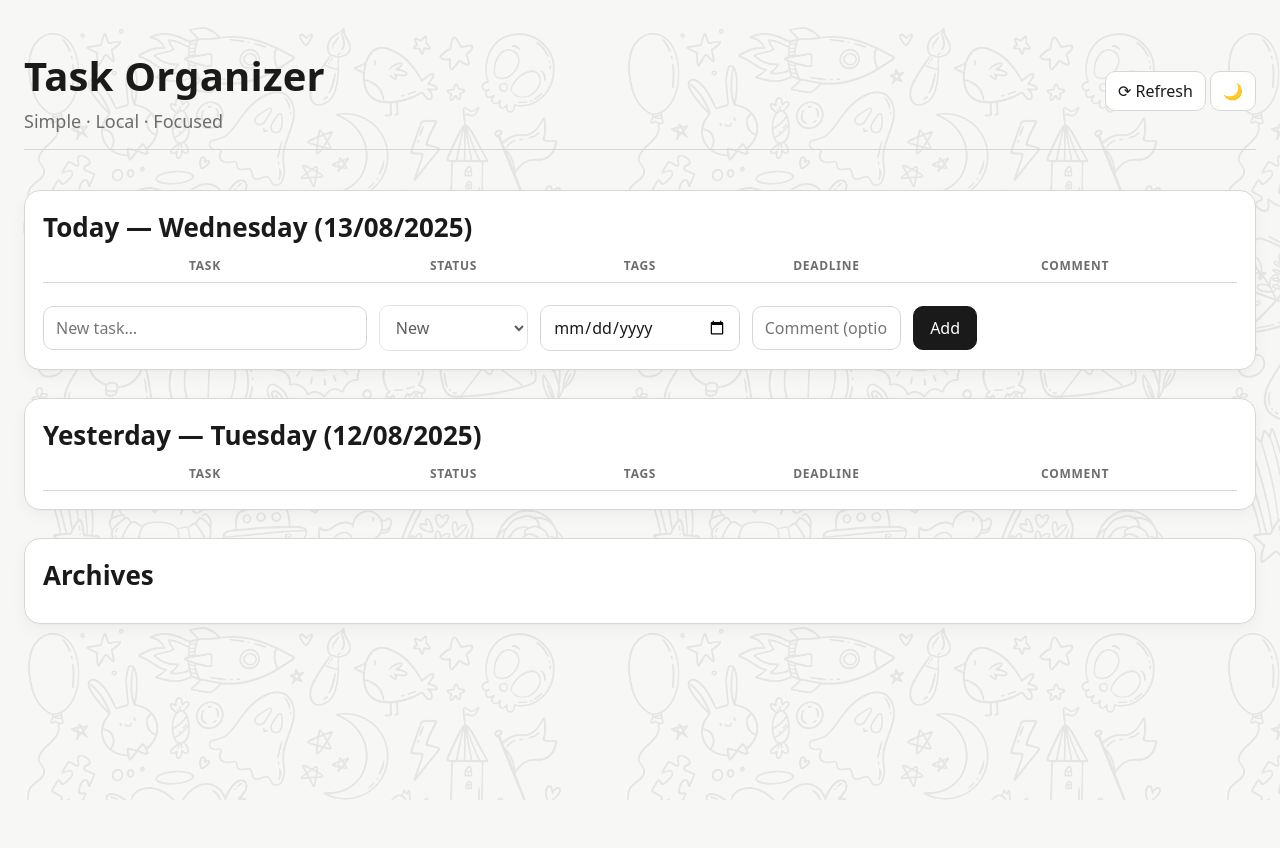
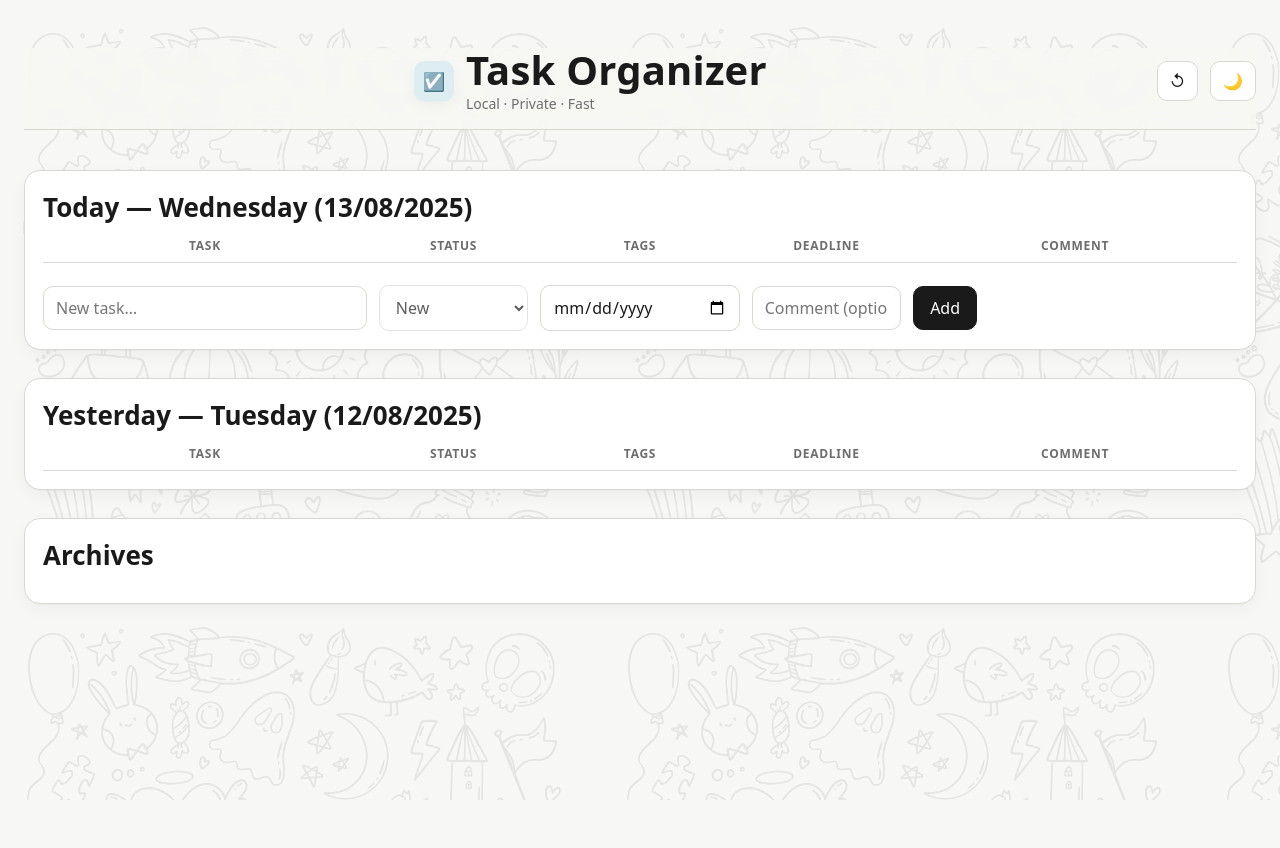
Before and after one commit to manojkumar-kasiviswanathan/task_organizer_remarkable_pro, a Flask app: page / in a window 1280 px wide. Run offline with Flask 3, Linux system fonts and the light colour scheme.

Commit message:
first commit

```diff
--- a/static/app.js
+++ b/static/app.js
@@ -234,3 +234,125 @@
     createOverlayPicker(display, iso);
   });
 })();
+/* ===== Allow clearing the deadline (click × or Backspace/Delete) ===== */
+(function(){
+  // Click the "×" button
+  document.addEventListener('click', (e) => {
+    const btn = e.target.closest('.due-clear');
+    if (!btn) return;
+    const chip = btn.closest('.due-chip');
+    if (!chip) return;
+    const display = chip.querySelector('.date-display');
+    const hiddenIso = chip.querySelector('input[type="hidden"][name="due"]');
+    if (hiddenIso) hiddenIso.value = '';
+    if (display) display.value = '';
+    // submit parent form
+    const form = chip.closest('form');
+    if (form) form.submit();
+  });
+
+  // Keyboard: Backspace/Delete on the display field clears
+  document.addEventListener('keydown', (e) => {
+    const display = e.target.closest('.date-display');
+    if (!display) return;
+    if (e.key === 'Backspace' || e.key === 'Delete') {
+      e.preventDefault();
+      const chip = display.closest('.due-chip');
+      const hiddenIso = chip && chip.querySelector('input[type="hidden"][name="due"]');
+      if (hiddenIso) hiddenIso.value = '';
+      display.value = '';
+      const form = chip && chip.closest('form');
+      if (form) form.submit();
+    }
+  });
+})();
+
+/* ===== Robust dd/mm/yyyy picker overlay (keep this; replaces openDatePicker) ===== */
+(function(){
+  function formatDMY(iso){ if(!iso) return ''; const [Y,M,D]=iso.split('-'); return `${D}/${M}/${Y}`; }
+
+  function createOverlayPicker(anchorInput, currentISO){
+    const r = anchorInput.getBoundingClientRect();
+    const picker = document.createElement('input');
+    picker.type = 'date';
+    picker.value = currentISO || '';
+    picker.setAttribute('aria-hidden','true');
+    Object.assign(picker.style, {
+      position: 'fixed', top: `${r.top}px`, left: `${r.left}px`,
+      width: `${r.width}px`, height: `${r.height}px`,
+      opacity: '0', zIndex: '9999', border: 'none', background: 'transparent'
+    });
+
+    picker.addEventListener('change', () => {
+      const chip = anchorInput.closest('.due-chip');
+      const hiddenIso = chip && chip.querySelector('input[type="hidden"][name="due"]');
+      if (picker.value && hiddenIso) {
+        anchorInput.value = formatDMY(picker.value);
+        hiddenIso.value = picker.value;
+        const form = chip.closest('form');
+        if (form) form.submit();
+      }
+      cleanup();
+    });
+    picker.addEventListener('blur', cleanup);
+
+    function cleanup(){ if (picker && picker.parentNode) picker.parentNode.removeChild(picker); }
+
+    document.body.appendChild(picker);
+    picker.focus({ preventScroll: true });
+    if (picker.showPicker) { try { picker.showPicker(); } catch{} }
+  }
+
+  // Delegate clicks to .date-display
+  document.addEventListener('click', (e) => {
+    const display = e.target.closest('.date-display');
+    if (!display) return;
+    const chip = display.closest('.due-chip');
+    const hiddenIso = chip && chip.querySelector('input[type="hidden"][name="due"]');
+    const iso = hiddenIso ? hiddenIso.value : '';
+    createOverlayPicker(display, iso);
+  });
+})();
+
+/* ===== Auto-expand Today comment textareas ===== */
+(function(){
+  function autoSize(el){
+    el.style.height = 'auto';
+    el.style.height = (el.scrollHeight + 2) + 'px';
+  }
+  function bind(el){
+    autoSize(el);
+    el.addEventListener('input', () => autoSize(el));
+    el.addEventListener('focus', () => autoSize(el));
+  }
+  document.querySelectorAll('textarea.comment-ta').forEach(bind);
+
+  // If your page updates via navigation/partial reloads, you can re-bind as needed.
+})();
+
+/* === Swap theme icon to match current theme & add shortcuts === */
+(function(){
+  const root = document.documentElement;
+  const btn  = document.getElementById('themeToggle');
+  const refresh = document.getElementById('refreshBtn');
+  if (!btn) return;
+
+  const darkIcon  = btn.dataset.iconDark  || '☀️';
+  const lightIcon = btn.dataset.iconLight || '🌙';
+
+  function applyIcon(){
+    const isDark = root.getAttribute('data-theme') === 'dark';
+    btn.textContent = isDark ? darkIcon : lightIcon;
+  }
+  // run once after your existing theme code sets data-theme
+  applyIcon();
+  // also whenever the button toggles
+  btn.addEventListener('click', () => setTimeout(applyIcon, 0));
+
+  // keyboard: r = refresh, t = toggle theme
+  document.addEventListener('keydown', (e) => {
+    if (e.target && /input|textarea|select/i.test(e.target.tagName)) return;
+    if (e.key.toLowerCase() === 'r' && refresh){ e.preventDefault(); refresh.click(); }
+    if (e.key.toLowerCase() === 't'){ e.preventDefault(); btn.click(); }
+  });
+})();
--- a/static/remarkable.css
+++ b/static/remarkable.css
@@ -3,10 +3,18 @@
   --accent:#0a7ea4; --card:#ffffff; --shadow:0 1px 0 rgba(0,0,0,.02), 0 6px 16px rgba(0,0,0,.04);
   --doodle-opacity:.08;
 }
-:root[data-theme="dark"], html[data-theme="dark"]{
-  --paper:#111214; --ink:#efefef; --muted:#9a9a9a; --stroke:#2b2d30;
-  --accent:#56b3d6; --card:#1a1b1e; --shadow:none; --doodle-opacity:.05;
+:root[data-theme="dark"],
+html[data-theme="dark"] {
+  --paper: #303136;         /* deep charcoal background */
+  --ink: #f5f5f7;           /* softer white text */
+  --muted: #a1a1a8;         /* lighter gray for subtext */
+  --stroke: #d3d6e2;        /* slightly lighter than paper for borders */
+  --accent: #4db2ff;        /* brighter blue accent */
+  --card: #2e3038;          /* elevated dark surface */
+  --shadow: 0 1px 2px rgba(0,0,0,0.5), 0 6px 20px rgba(0,0,0,0.3); /* subtle depth */
+  --doodle-opacity: 0.04;   /* keep doodle faint in dark mode */
 }
+
 
 /* base */
 *{box-sizing:border-box;}
@@ -120,3 +128,76 @@ select:focus, input[type=text]:focus, textarea:focus, input[type=date]:focus{
 
 /* responsive */
 @media (max-width: 980px){ .grid.five{ grid-template-columns:1fr; } .head .th{ text-align:left; } }
+
+/* Clear-date button inside the deadline chip */
+.due-chip{
+  position: relative; display: flex; align-items: center; gap: 8px;
+  padding: 2px; border-radius: 10px;
+}
+.due-clear{
+  position: absolute; right: 6px; top: 50%; transform: translateY(-50%);
+  width: 22px; height: 22px; border-radius: 999px; border: 1px solid var(--stroke);
+  background: var(--card); color: var(--muted); cursor: pointer; line-height: 20px;
+  display: grid; place-items: center; font-weight: 700; padding: 0;
+}
+.due-clear:hover{ color: var(--ink); border-color: var(--accent); }
+
+/* make the display input leave room for the clear button */
+.due-chip .date-display{ padding-right: 34px; }
+
+/* Comments: auto-expand (no inner scrollbar) */
+textarea.comment-ta{ overflow: hidden; }  /* lets height grow with JS */
+
+/* Sticky, glassy masthead */
+.masthead.sticky{
+  position: sticky;
+  top: 0;
+  z-index: 10;
+  backdrop-filter: saturate(140%) blur(8px);
+  background: color-mix(in srgb, var(--paper) 75%, transparent);
+  border-bottom: 1px solid var(--stroke);
+}
+
+/* Layout */
+.brand{ display:flex; align-items:center; gap:12px; }
+.logo{
+  width:40px; height:40px; border-radius:10px;
+  display:grid; place-items:center;
+  background: color-mix(in srgb, var(--accent) 14%, var(--card));
+  box-shadow: var(--shadow);
+  font-size:18px;
+}
+.titles h1{ margin:0 0 2px 0; line-height:1.1; font-weight:800; letter-spacing:.2px; }
+.titles .subtitle{ margin:0; color:var(--muted); font-size:14px; }
+
+/* Right side tools */
+.mast-tools{ display:flex; align-items:center; gap:12px; }
+.date-chip{
+  padding:6px 10px; border:1px solid var(--stroke);
+  background: color-mix(in srgb, var(--card) 85%, transparent);
+  border-radius:999px; font-size:12px; font-weight:600; color:var(--ink);
+}
+.sep{
+  width:1px; height:26px; background: var(--stroke); display:inline-block;
+}
+
+/* Icon buttons */
+.icon-btn{
+  border:1px solid var(--stroke);
+  background: var(--card);
+  color: var(--ink);
+  border-radius:10px;
+  padding:8px 12px;
+  cursor:pointer;
+  transition: transform .08s ease, border-color .15s ease;
+}
+.icon-btn:hover{ border-color: var(--accent); transform: translateY(-1px); }
+.icon-btn:active{ transform: translateY(0); }
+
+/* Dark-mode tweaks for the glass header (optional) */
+:root[data-theme="dark"] .masthead.sticky{
+  background: color-mix(in srgb, var(--paper) 70%, transparent);
+}
+:root[data-theme="dark"] .logo{
+  background: color-mix(in srgb, var(--accent) 18%, var(--card));
+}
--- a/templates/index.html
+++ b/templates/index.html
@@ -7,22 +7,35 @@
   <title>Task Organizer</title>
   <link rel="stylesheet" href="{{ url_for('static', filename='remarkable.css') }}?v=11">
 </head>
+
 <body data-today="{{ today }}" data-theme="light">
   <div id="bg-doodle"></div>
 
   <div id="page">
-    <header class="masthead">
+<header class="masthead sticky center-head">
   <div class="masthead-row">
-        <div>
+    <!-- Left spacer -->
+    <div class="mast-left"></div>
+
+    <!-- Center brand -->
+    <div class="brand center">
+      <div class="logo" aria-hidden="true">☑️</div>
+      <div class="titles">
         <h1>Task Organizer</h1>
-          <p class="subtitle">Simple · Local · Focused</p>
+        <p class="subtitle">Local · Private · Fast</p>
       </div>
-        <div class="controls">
-          <button id="refreshBtn" title="Reload data">⟳ Refresh</button>
-          <button id="themeToggle" aria-label="Toggle theme">🌙</button>
+    </div>
+
+    <!-- Tools right -->
+    <div class="mast-tools">
+      <button id="refreshBtn" class="icon-btn" title="Reload">↺</button>
+      <button id="themeToggle" class="icon-btn"
+              data-icon-light="🌙" data-icon-dark="☀️"
+              aria-label="Toggle theme">🌙</button>
     </div>
   </div>
 </header>
+
 
     <!-- TODAY -->
     <section class="card card-first">
@@ -49,8 +62,7 @@
           <div class="cell">
             <form method="POST" action="{{ url_for('change_task_name', task_date=today, task_index=idx) }}">
               <input type="text" name="task" value="{{ task['task'] }}" placeholder="Task title…"
-                     onkeydown="if(event.key==='Enter'){ this.form.submit(); return false; }"
-                     onchange="this.form.submit()">
+                onkeydown="if(event.key==='Enter'){ this.form.submit(); return false; }" onchange="this.form.submit()">
             </form>
           </div>
 
@@ -71,27 +83,28 @@
             <div class="tags-editor" data-date="{{ today }}" data-index="{{ idx }}">
               <div class="tags-view">
                 {% for tag in (task.get('tags','') or '').split(',') if tag.strip() %}
-                  <button type="button" class="tag-pill" data-tag="{{ tag.strip() }}" data-n="{{ '%02d' % (loop.index) }}">
+                <button type="button" class="tag-pill" data-tag="{{ tag.strip() }}"
+                  data-n="{{ '%02d' % (loop.index) }}">
                   {{ tag.strip() }} <span class="tag-x" aria-label="Remove">×</span>
                 </button>
                 {% endfor %}
               </div>
-              <form class="tags-form" method="POST" action="{{ url_for('change_tags', task_date=today, task_index=idx) }}">
+              <form class="tags-form" method="POST"
+                action="{{ url_for('change_tags', task_date=today, task_index=idx) }}">
                 <input type="hidden" name="tags" value="{{ task.get('tags','') }}">
                 <button type="button" class="tag-add-btn">+</button>
               </form>
             </div>
           </div>
 
-          <!-- DEADLINE (custom dd/mm/yyyy display + hidden ISO) -->
+          <!-- DEADLINE (custom dd/mm/yyyy + clear) -->
           <div class="cell">
             <form method="POST" action="{{ url_for('change_due', task_date=today, task_index=idx) }}">
               <div class="due-chip {{ due_class }}">
-                <input type="text" class="date-display"
-                       value="{{ due and (due|fmt_date) or '' }}"
-                       placeholder="dd/mm/yyyy" readonly
-                       onclick="openDatePicker(this)">
+                <input type="text" class="date-display" value="{{ due and (due|fmt_date) or '' }}"
+                  placeholder="dd/mm/yyyy" readonly>
                 <input type="hidden" name="due" value="{{ due }}">
+                <button type="button" class="due-clear" title="Clear date">×</button>
               </div>
             </form>
           </div>
@@ -99,8 +112,7 @@
           <!-- COMMENT (Markdown editable) -->
           <div class="cell">
             <form method="POST" action="{{ url_for('change_comment', task_date=today, task_index=idx) }}">
-              <textarea class="comment-ta" name="comment" rows="2"
-                        placeholder="Add a note… (Markdown supported)"
+              <textarea class="comment-ta" name="comment" rows="2" placeholder="Add a note… (Markdown supported)"
                 onkeydown="if(event.key==='Enter' && (event.metaKey||event.ctrlKey)){ this.form.submit(); return false; }"
                 onchange="this.form.submit()">{{ task['comment'] }}</textarea>
             </form>
@@ -127,12 +139,15 @@
           <div class="cell">
             <div class="tags-view">
               {% for tag in (task.get('tags','') or '').split(',') if tag.strip() %}
-                <span class="tag-pill" data-tag="{{ tag.strip() }}" data-n="{{ '%02d' % (loop.index) }}">{{ tag.strip() }}</span>
+              <span class="tag-pill" data-tag="{{ tag.strip() }}" data-n="{{ '%02d' % (loop.index) }}">{{ tag.strip()
+                }}</span>
               {% endfor %}
             </div>
           </div>
           <div class="cell"><span class="due-chip {{ due_class }}">{{ due and (due|fmt_date) or '—' }}</span></div>
-          <div class="cell"><div class="md">{{ task['comment'] }}</div></div>
+          <div class="cell">
+            <div class="md">{{ task['comment'] }}</div>
+          </div>
         </div>
         {% endfor %}
       </div>
@@ -141,7 +156,9 @@
       <!-- Add new -->
       <form class="add grid five" method="POST" action="{{ url_for('add_task', task_date=today) }}">
         <input type="text" name="task" placeholder="New task…" required />
-        <select name="status" disabled><option selected>New</option></select>
+        <select name="status" disabled>
+          <option selected>New</option>
+        </select>
         <input type="hidden" name="tags" value="">
         <input type="date" name="due" />
         <input type="text" name="comment" placeholder="Comment (optional)" />
@@ -175,12 +192,15 @@
         <div class="cell">
           <div class="tags-view">
             {% for tag in (task.get('tags','') or '').split(',') if tag.strip() %}
-              <span class="tag-pill" data-tag="{{ tag.strip() }}" data-n="{{ '%02d' % (loop.index) }}">{{ tag.strip() }}</span>
+            <span class="tag-pill" data-tag="{{ tag.strip() }}" data-n="{{ '%02d' % (loop.index) }}">{{ tag.strip()
+              }}</span>
             {% endfor %}
           </div>
         </div>
         <div class="cell"><span class="due-chip {{ due_class }}">{{ due and (due|fmt_date) or '—' }}</span></div>
-        <div class="cell"><div class="md">{{ task['comment'] }}</div></div>
+        <div class="cell">
+          <div class="md">{{ task['comment'] }}</div>
+        </div>
       </div>
       {% endfor %}
 
@@ -201,12 +221,15 @@
         <div class="cell">
           <div class="tags-view">
             {% for tag in (task.get('tags','') or '').split(',') if tag.strip() %}
-              <span class="tag-pill" data-tag="{{ tag.strip() }}" data-n="{{ '%02d' % (loop.index) }}">{{ tag.strip() }}</span>
+            <span class="tag-pill" data-tag="{{ tag.strip() }}" data-n="{{ '%02d' % (loop.index) }}">{{ tag.strip()
+              }}</span>
             {% endfor %}
           </div>
         </div>
         <div class="cell"><span class="due-chip {{ due_class }}">{{ due and (due|fmt_date) or '—' }}</span></div>
-        <div class="cell"><div class="md">{{ task['comment'] }}</div></div>
+        <div class="cell">
+          <div class="md">{{ task['comment'] }}</div>
+        </div>
       </div>
       {% endfor %}
       {% endif %}
@@ -248,12 +271,15 @@
             <div class="cell">
               <div class="tags-view">
                 {% for tag in (t.get('tags','') or '').split(',') if tag.strip() %}
-                  <span class="tag-pill" data-tag="{{ tag.strip() }}" data-n="{{ '%02d' % (loop.index) }}">{{ tag.strip() }}</span>
+                <span class="tag-pill" data-tag="{{ tag.strip() }}" data-n="{{ '%02d' % (loop.index) }}">{{ tag.strip()
+                  }}</span>
                 {% endfor %}
               </div>
             </div>
             <div class="cell"><span class="due-chip {{ due_class }}">{{ due and (due|fmt_date) or '—' }}</span></div>
-            <div class="cell"><div class="md">{{ t['comment'] }}</div></div>
+            <div class="cell">
+              <div class="md">{{ t['comment'] }}</div>
+            </div>
           </div>
           {% endfor %}
 
@@ -274,12 +300,15 @@
             <div class="cell">
               <div class="tags-view">
                 {% for tag in (t.get('tags','') or '').split(',') if tag.strip() %}
-                  <span class="tag-pill" data-tag="{{ tag.strip() }}" data-n="{{ '%02d' % (loop.index) }}">{{ tag.strip() }}</span>
+                <span class="tag-pill" data-tag="{{ tag.strip() }}" data-n="{{ '%02d' % (loop.index) }}">{{ tag.strip()
+                  }}</span>
                 {% endfor %}
               </div>
             </div>
             <div class="cell"><span class="due-chip {{ due_class }}">{{ due and (due|fmt_date) or '—' }}</span></div>
-            <div class="cell"><div class="md">{{ t['comment'] }}</div></div>
+            <div class="cell">
+              <div class="md">{{ t['comment'] }}</div>
+            </div>
           </div>
           {% endfor %}
           {% endif %}
@@ -302,6 +331,7 @@
     </div>
   </div>
 
-  <script src="{{ url_for('static', filename='app.js') }}?v=12"></script>
+  <script src="{{ url_for('static', filename='app.js') }}?v=13"></script>
 </body>
+
 </html>
```
Lines whose indentation alone changed are shown as unchanged.
